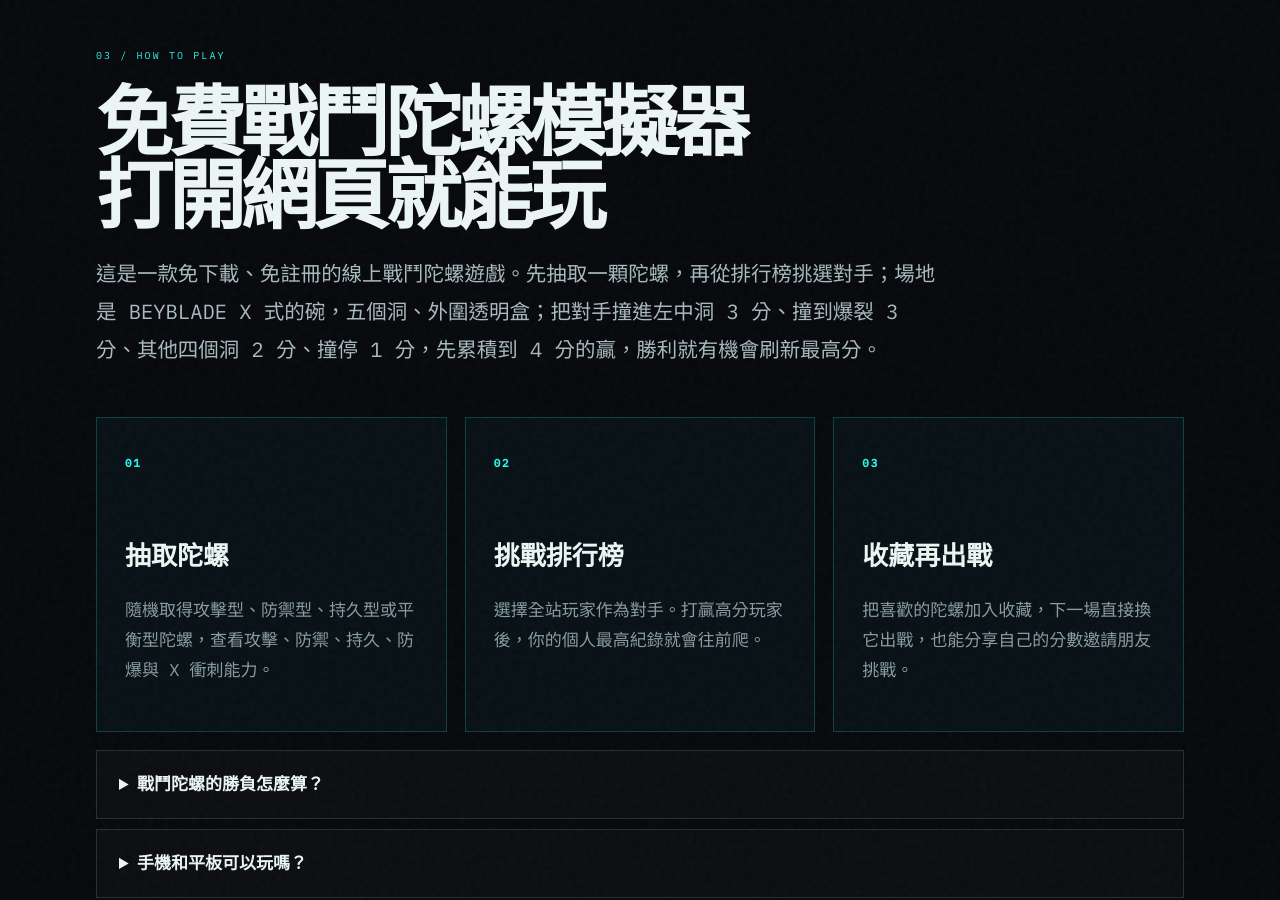
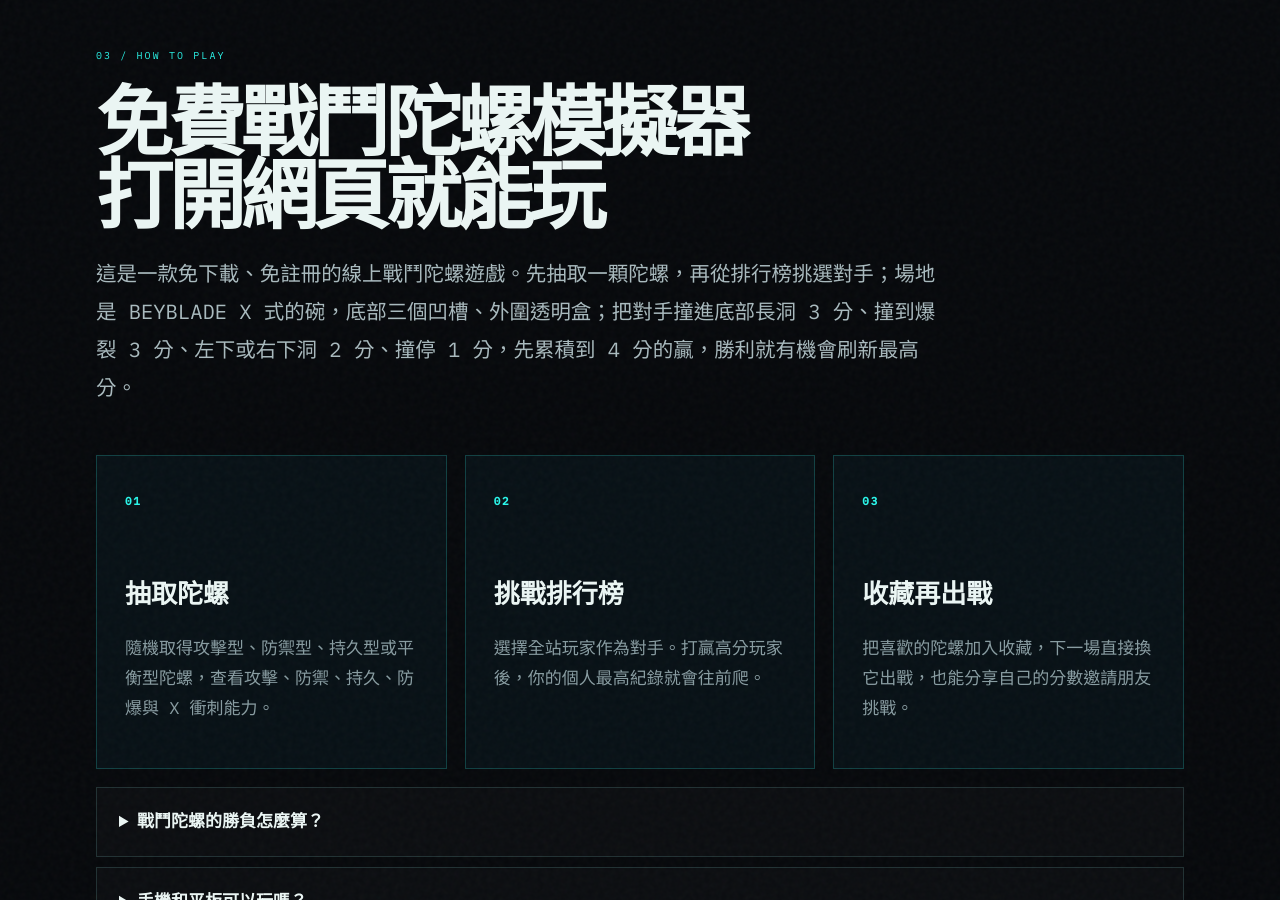
Before and after one commit to coomySF/coomySF.github.io, a Jekyll site: the page built from battle-top.html, in a window 1280 px wide and 900 px high, scrolled down 979 px. Built offline with Jekyll 4.4.1, drawn with Linux system fonts in a browser that asks for light colours; a script that is not in the unit is left out.

Commit message:
fix: stadium outline per the real product — two top bumps, three bottom pockets
The rim has two rounded bumps with a smooth dip between them on top (shape
only, no scoring). The three scoring pockets are all on the bottom: 左下
(+2), 右下 (+2) and a longer centre slot (+3). The two right-side notches
from the earlier description are gone. Bowl shifted up so the pockets sit
inside the transparent box. Copy, FAQ and JSON-LD updated.

Co-Authored-By: Claude Fable 5.1 <noreply@anthropic.com>
Claude-Session: https://claude.ai/code/session_01HK57JHMnFbwhVsurtocmVF

```diff
--- a/assets/js/battle-top.js
+++ b/assets/js/battle-top.js
@@ -383,22 +383,22 @@
     return (top.stats.stamina * .7 + top.stats.defense * .18 + top.stats.burst * .12) * (1 + typeEdge(top, rival) * .45);
   }
 
-  // 場地規則：撞進左上 / 左下 / 右上 / 右下洞 2 分、左中洞 3 分、把對手撞停 1 分；外圍透明盒會把陀螺彈回來，沒有「撞出場」
+  // 場地規則：撞進左下 / 右下洞 2 分、底部長洞 3 分、爆裂 3 分、把對手撞停 1 分；外圍透明盒會把陀螺彈回來，沒有「撞出場」
   // 一場是一連串事件：被撞進洞的還有機會彈回場內，所以分數會累加；有齒輪固軸的可以咬上藍色齒緣（X 軌道）衝刺再撞
-  const FINISH_POINTS = { 'pocket-top': 2, 'pocket-mid': 3, 'pocket-bottom': 2, 'pocket-right-top': 2, 'pocket-right-bottom': 2, burst: 3, spin: 1 };
-  const FINISH_LABELS = { 'pocket-top': '左上洞', 'pocket-mid': '左中洞', 'pocket-bottom': '左下洞', 'pocket-right-top': '右上洞', 'pocket-right-bottom': '右下洞', burst: '爆裂', spin: '撞停' };
+  const FINISH_POINTS = { 'pocket-left': 2, 'pocket-mid': 3, 'pocket-right': 2, burst: 3, spin: 1 };
+  const FINISH_LABELS = { 'pocket-left': '左下洞', 'pocket-mid': '底部長洞', 'pocket-right': '右下洞', burst: '爆裂', spin: '撞停' };
   // 爆裂：攻擊 + X 衝刺壓過對方的防爆，陀螺當場散開，+3 且比賽結束
   function burstChance(attacker, defender) {
     const pressure = (attacker.stats.attack * .48 + attacker.stats.xdash * .22) * (1 + typeEdge(attacker, defender) * .7);
     const resistance = defender.stats.burst * .72 + defender.stats.defense * .18 + defender.stats.stamina * .1;
     return clamp(.015, .3, .06 + (pressure - resistance) / 230);
   }
-  const SIDE_POCKETS = ['pocket-top', 'pocket-bottom', 'pocket-right-top', 'pocket-right-bottom'];
+  const SIDE_POCKETS = ['pocket-left', 'pocket-right'];
   function pickPocket(attacker) {
     const midWeight = clamp(.12, .4, .16 + attacker.stats.xdash / 300);
     const roll = Math.random();
     if (roll < midWeight) return 'pocket-mid';
-    return SIDE_POCKETS[Math.min(3, Math.floor((roll - midWeight) / (1 - midWeight) * 4))];
+    return SIDE_POCKETS[Math.min(1, Math.floor((roll - midWeight) / (1 - midWeight) * 2))];
   }
   // 齒輪固軸（Gear / Accel / Rush，或 X 衝刺 ≥ 40）才咬得上藍色齒緣
   function hasRailGear(top) {
@@ -408,7 +408,7 @@
     const sides = { player, enemy };
     const chance = { player: ringOutChance(enemy, player), enemy: ringOutChance(player, enemy) };   // key = 被撞進洞的一方
     const spin = { player: spinScore(player, enemy), enemy: spinScore(enemy, player) };
-    // 復活：進洞後在洞裡滾一滾還有機會跑出來，看防禦與持久；左中洞比較深，較難出來
+    // 復活：進洞後在洞裡滾一滾還有機會跑出來，看防禦與持久；底部長洞比較深，較難出來
     const escapeChance = (top, pocket) => clamp(.25, .7, .3 + (top.stats.defense * .3 + top.stats.stamina * .3) / 260) * (pocket === 'pocket-mid' ? .6 : 1);
     const events = [];
     const points = { player: 0, enemy: 0 };
@@ -542,16 +542,15 @@
       <radialGradient id="floorGlow"><stop offset="0" stop-color="#28f4e8" stop-opacity=".16"/><stop offset=".5" stop-color="#123343" stop-opacity=".12"/><stop offset="1" stop-color="#020407" stop-opacity="0"/></radialGradient>`;
 
     // BEYBLADE X 式場地：外圍透明盒（撞到會彈回）→ 藍齒緣的碗 → 左上 / 左中 / 左下三個洞 → 中央橙環
-    const ARENA = { cx: 480, cy: 362, rx: 312, ry: 236 };
+    const ARENA = { cx: 480, cy: 340, rx: 312, ry: 232 };
     state.arena = ARENA;
     draw.ellipse(860, 430).center(ARENA.cx, ARENA.cy).fill('url(#floorGlow)');
-    draw.rect(800, 560).radius(48).center(ARENA.cx, ARENA.cy).fill({ color: '#9fd8ff', opacity: .045 }).stroke({ color: '#bfe9ff', width: 2.5, opacity: .32 });
-    draw.rect(772, 532).radius(42).center(ARENA.cx, ARENA.cy).fill('none').stroke({ color: '#ffffff', width: 1, opacity: .1 });
-    // 碗不是正圓：左側整段鼓出一個 X 區——兩個圓弧凹槽（左上 / 左下 +2）夾一個往內凸的舌頭，舌根是方形深洞（左中 +3）；右側只有兩個小缺口（右上 / 右下 +2）
+    draw.rect(800, 590).radius(48).center(ARENA.cx, ARENA.cy + 10).fill({ color: '#9fd8ff', opacity: .045 }).stroke({ color: '#bfe9ff', width: 2.5, opacity: .32 });
+    draw.rect(772, 562).radius(42).center(ARENA.cx, ARENA.cy + 10).fill('none').stroke({ color: '#ffffff', width: 1, opacity: .1 });
+    // 碗不是正圓：上緣兩個圓凸起夾一個平滑點（造型，不得分）；能得分的三個凹槽都在底部——左下 +2、右下 +2、底部中間一個比較長的 +3
     const rad = deg => deg * Math.PI / 180;
     const hump = (theta, center, width) => { const d = Math.abs(((theta - center + 540) % 360) - 180); return d >= width ? 0 : (Math.cos(d / width * Math.PI) + 1) / 2; };
-    // 一個寬的鼓出（X 區）減掉中間一道窄的內凹（舌頭）= 兩個圓弧凹槽；右側兩個淺缺口
-    const radial = theta => 1 + .17 * hump(theta, 180, 48) - .13 * hump(theta, 180, 11) + .045 * hump(theta, -35, 9) + .045 * hump(theta, 35, 9);
+    const radial = theta => 1 + .13 * hump(theta, -118, 24) + .13 * hump(theta, -62, 24) + .085 * hump(theta, 122, 11) + .085 * hump(theta, 58, 11) + .07 * hump(theta, 90, 20);
     const bowlPoint = (theta, factor = 1) => [ARENA.cx + ARENA.rx * radial(theta) * factor * Math.cos(rad(theta)), ARENA.cy + ARENA.ry * radial(theta) * factor * Math.sin(rad(theta))];
     const bowlPath = factor => { const pts = []; for (let theta = 0; theta < 360; theta += 2) pts.push(bowlPoint(theta, factor)); return 'M' + pts.map(pt => pt.map(v => v.toFixed(1)).join(' ')).join(' L') + ' Z'; };
     draw.path(bowlPath(1.06)).fill('#10365c').stroke({ color: '#2f8fd6', width: 6, linejoin: 'round' });
@@ -561,21 +560,19 @@
     draw.ellipse(214, 162).center(ARENA.cx, ARENA.cy).fill('none').stroke({ color: '#ff5a2a', width: 4, opacity: .85 });
     draw.ellipse(190, 143).center(ARENA.cx, ARENA.cy).fill('#0a1015');
     const pockets = [
-      { id: 'pocket-top', angle: 160, factor: 1.09, points: 2, label: '+2', w: 84, h: 56 },
-      { id: 'pocket-mid', angle: 180, factor: 1.0, points: 3, label: '+3', w: 40, h: 34, slot: true },
-      { id: 'pocket-bottom', angle: 200, factor: 1.09, points: 2, label: '+2', w: 84, h: 56 },
-      { id: 'pocket-right-top', angle: -35, factor: 1.02, points: 2, label: '+2', w: 50, h: 34 },
-      { id: 'pocket-right-bottom', angle: 35, factor: 1.02, points: 2, label: '+2', w: 50, h: 34 }
+      { id: 'pocket-left', angle: 122, factor: 1.04, points: 2, label: '+2', w: 60, h: 40 },
+      { id: 'pocket-mid', angle: 90, factor: 1.03, points: 3, label: '+3', w: 150, h: 34, slot: true },
+      { id: 'pocket-right', angle: 58, factor: 1.04, points: 2, label: '+2', w: 60, h: 40 }
     ];
     const pocketLayer = draw.group().attr({ id: 'arena-pockets' });
     pockets.forEach(pocket => {
       [pocket.x, pocket.y] = bowlPoint(pocket.angle, pocket.factor);
       const g = pocketLayer.group().attr({ id: `arena-${pocket.id}` });
       pocket.ring = pocket.slot
-        ? g.rect(pocket.w, pocket.h).radius(6).center(pocket.x, pocket.y).fill('#03080d').stroke({ color: '#2f8fd6', width: 4 })
+        ? g.rect(pocket.w, pocket.h).radius(pocket.h / 2).center(pocket.x, pocket.y).fill('#03080d').stroke({ color: '#2f8fd6', width: 4 })
         : g.ellipse(pocket.w, pocket.h).center(pocket.x, pocket.y).fill('#05101a').stroke({ color: '#1a6fb5', width: 2, opacity: .7 });
       if (!pocket.slot) g.ellipse(pocket.w * .62, pocket.h * .6).center(pocket.x, pocket.y).fill('#03080d');
-      const [lx, ly] = bowlPoint(pocket.angle, pocket.slot ? 1.16 : pocket.factor + .14);
+      const [lx, ly] = bowlPoint(pocket.angle, pocket.factor + .12);
       g.text(pocket.label).font({ family: 'IBM Plex Mono', size: 20, weight: 700 }).fill(pocket.points === 3 ? '#ff8a3d' : '#7fd3ff').center(lx, ly).attr({ 'paint-order': 'stroke', stroke: '#03080d', 'stroke-width': 4 });
     });
     state.pockets = pockets;
--- a/battle-top.html
+++ b/battle-top.html
@@ -18,7 +18,7 @@ keywords:
   - 想法變產品
   - MVP 快速上線
 ---
-<link rel="stylesheet" href="{{ '/assets/css/battle-top.css' | relative_url }}?v=20260906-5">
+<link rel="stylesheet" href="{{ '/assets/css/battle-top.css' | relative_url }}?v=20260906-6">
 <script>document.documentElement.classList.add('battle-top-page');</script>
 <script type="application/ld+json">
 {
@@ -47,7 +47,7 @@ keywords:
   "@type": "FAQPage",
   "mainEntity": [
     {"@type":"Question","name":"這個戰鬥陀螺模擬器怎麼玩？","acceptedAnswer":{"@type":"Answer","text":"選擇頭像和暱稱後進入競技場，抽一顆陀螺、挑選排行榜對手，再按下戰鬥開始。勝利後可以刷新自己的最高分。"}},
-    {"@type":"Question","name":"戰鬥陀螺的勝負怎麼計算？","acceptedAnswer":{"@type":"Answer","text":"場地是 BEYBLADE X 式的碗，左上、左中、左下、右上、右下共五個洞，外圍有透明盒不會撞出場。把對手撞進左中洞得 3 分、撞到爆裂得 3 分、其他四個洞得 2 分、把對手撞停得 1 分；每回合一個結局，先累積到 4 分的贏。模擬器綜合攻擊、防禦、持久、防爆、X 衝刺與類型特性計算，再加入少量隨機變化。"}},
+    {"@type":"Question","name":"戰鬥陀螺的勝負怎麼計算？","acceptedAnswer":{"@type":"Answer","text":"場地是 BEYBLADE X 式的碗，底部有三個凹槽，外圍有透明盒不會撞出場。把對手撞進底部長洞得 3 分、撞到爆裂得 3 分、左下或右下洞得 2 分、把對手撞停得 1 分；每回合一個結局，先累積到 4 分的贏。模擬器綜合攻擊、防禦、持久、防爆、X 衝刺與類型特性計算，再加入少量隨機變化。"}},
     {"@type":"Question","name":"需要下載或註冊嗎？","acceptedAnswer":{"@type":"Answer","text":"不用下載，也不用註冊。使用手機、平板或電腦瀏覽器打開網頁就能免費玩。"}}
   ]
 }
@@ -150,7 +150,7 @@ keywords:
     </div>
 
     <div class="arena-stage-wrap">
-      <div id="arena-stage" class="arena-stage" role="img" aria-label="玩家與對手的兩顆戰鬥陀螺在 BEYBLADE X 式場地中對戰：左上、左中、左下、右上、右下共五個洞，外圍是透明盒"></div>
+      <div id="arena-stage" class="arena-stage" role="img" aria-label="玩家與對手的兩顆戰鬥陀螺在 BEYBLADE X 式場地中對戰：底部有左下、右下與中間長洞三個凹槽，外圍是透明盒"></div>
       <div class="battle-effect-banner" id="battle-effect-banner" aria-live="polite" hidden>
         <span id="battle-effect-icon">⚡</span>
         <div><small>ENHANCED IMPACT</small><strong id="battle-effect-name">雷霆強化</strong></div>
@@ -162,7 +162,7 @@ keywords:
       </div>
       <div class="arena-scoreboard" id="arena-scoreboard" aria-live="polite" hidden><span>YOU</span><b id="score-player">0</b><i>:</i><b id="score-enemy">0</b><span>RIVAL</span></div>
       <div class="launch-countdown" id="launch-countdown" aria-live="assertive" aria-atomic="true"></div>
-      <p class="arena-rules">先到 <b>4 分</b>的贏 · 左中洞 <b>+3</b> · 爆裂 <b>+3</b> · 其他四個洞 <b>+2</b> · 撞停 <b>+1</b> · 進洞可能滾出來 · 齒輪固軸會咬上藍線衝刺</p>
+      <p class="arena-rules">先到 <b>4 分</b>的贏 · 底部長洞 <b>+3</b> · 爆裂 <b>+3</b> · 左下／右下洞 <b>+2</b> · 撞停 <b>+1</b> · 進洞可能滾出來 · 齒輪固軸會咬上藍線衝刺</p>
       <div class="arena-hud" aria-hidden="true">
         <span>STADIUM // X</span>
         <span id="arena-status">AWAITING CORE</span>
@@ -221,7 +221,7 @@ keywords:
       <div class="product-parts" id="top-parts"><span class="part-chip"><small>上蓋<i>Blade</i></small><strong>—</strong></span><span class="part-chip"><small>軸心<i>Ratchet</i></small><strong>—</strong></span><span class="part-chip"><small>固軸<i>Bit</i></small><strong>—</strong></span></div>
       <div class="stat-grid" id="stat-grid"></div>
       <p class="core-skill"><span>PRODUCT CHARACTER</span><strong id="top-skill">——</strong></p>
-      <p class="product-source">攻擊、防禦、持久、防爆、X 衝刺與類型相剋會共同決定對手被撞進哪個洞、或先被撞停：左上、左下、右上、右下洞 2 分、左中洞 3 分、爆裂 3 分、撞停 1 分；被撞進洞的還有機會滾出來；每回合一個結局，回合之間重新發射，先累積到 4 分的贏；有齒輪固軸的陀螺會咬上藍色齒緣沿軌道衝刺。每次碰撞另含少量隨機。數值依官方商品特性轉換為遊戲模擬值，並非官方戰力或實測勝率。非官方同人模擬器；商品名稱與圖片 © TOMY。</p>
+      <p class="product-source">攻擊、防禦、持久、防爆、X 衝刺與類型相剋會共同決定對手被撞進哪個洞、或先被撞停：左下、右下洞 2 分、底部長洞 3 分、爆裂 3 分、撞停 1 分；被撞進洞的還有機會滾出來；每回合一個結局，回合之間重新發射，先累積到 4 分的贏；有齒輪固軸的陀螺會咬上藍色齒緣沿軌道衝刺。每次碰撞另含少量隨機。數值依官方商品特性轉換為遊戲模擬值，並非官方戰力或實測勝率。非官方同人模擬器；商品名稱與圖片 © TOMY。</p>
     </article>
 
     <div class="battle-collection-picker" id="battle-collection-picker" role="dialog" aria-modal="true" aria-labelledby="collection-picker-title" hidden>
@@ -336,14 +336,14 @@ keywords:
   <section class="battle-guide" aria-labelledby="battle-guide-title">
     <p class="section-index">03 / HOW TO PLAY</p>
     <h2 id="battle-guide-title">免費戰鬥陀螺模擬器<br>打開網頁就能玩</h2>
-    <p class="battle-guide__lead">這是一款免下載、免註冊的線上戰鬥陀螺遊戲。先抽取一顆陀螺，再從排行榜挑選對手；場地是 BEYBLADE X 式的碗，五個洞、外圍透明盒；把對手撞進左中洞 3 分、撞到爆裂 3 分、其他四個洞 2 分、撞停 1 分，先累積到 4 分的贏，勝利就有機會刷新最高分。</p>
+    <p class="battle-guide__lead">這是一款免下載、免註冊的線上戰鬥陀螺遊戲。先抽取一顆陀螺，再從排行榜挑選對手；場地是 BEYBLADE X 式的碗，底部三個凹槽、外圍透明盒；把對手撞進底部長洞 3 分、撞到爆裂 3 分、左下或右下洞 2 分、撞停 1 分，先累積到 4 分的贏，勝利就有機會刷新最高分。</p>
     <div class="battle-guide__grid">
       <article><span>01</span><h3>抽取陀螺</h3><p>隨機取得攻擊型、防禦型、持久型或平衡型陀螺，查看攻擊、防禦、持久、防爆與 X 衝刺能力。</p></article>
       <article><span>02</span><h3>挑戰排行榜</h3><p>選擇全站玩家作為對手。打贏高分玩家後，你的個人最高紀錄就會往前爬。</p></article>
       <article><span>03</span><h3>收藏再出戰</h3><p>把喜歡的陀螺加入收藏，下一場直接換它出戰，也能分享自己的分數邀請朋友挑戰。</p></article>
     </div>
     <div class="battle-guide__faq">
-      <details><summary>戰鬥陀螺的勝負怎麼算？</summary><p>撞進左中洞 3 分、撞到爆裂 3 分、左上、左下、右上、右下洞 2 分、把對手撞停 1 分；被撞進洞的還有機會滾出來繼續打；每回合一個結局，回合之間重新發射，先累積到 4 分的贏。有齒輪固軸（Gear、Accel、Rush）的陀螺會咬上藍色齒緣沿軌道衝刺，那一撞更容易把對手撞進洞。攻擊、防禦、持久、防爆、X 衝刺和類型特性都會影響結果，另外保留少量隨機變化。</p></details>
+      <details><summary>戰鬥陀螺的勝負怎麼算？</summary><p>撞進底部長洞 3 分、撞到爆裂 3 分、左下或右下洞 2 分、把對手撞停 1 分；被撞進洞的還有機會滾出來繼續打；每回合一個結局，回合之間重新發射，先累積到 4 分的贏。有齒輪固軸（Gear、Accel、Rush）的陀螺會咬上藍色齒緣沿軌道衝刺，那一撞更容易把對手撞進洞。攻擊、防禦、持久、防爆、X 衝刺和類型特性都會影響結果，另外保留少量隨機變化。</p></details>
       <details><summary>手機和平板可以玩嗎？</summary><p>可以。遊戲以手機和平板操作為主，不需要安裝 App，使用瀏覽器打開就能玩。</p></details>
       <details><summary>這是官方戰鬥陀螺遊戲嗎？</summary><p>不是。本頁是個人製作的非官方同人模擬器，遊戲能力值是依商品特性轉換的模擬數據，並非官方戰力或實測勝率。</p></details>
     </div>
@@ -363,4 +363,4 @@ keywords:
 <script>window.BATTLE_TOP_SCORE_ENDPOINT = {{ site.battle_top_score_endpoint | default: '' | jsonify }};</script>
 <script>window.BATTLE_TOP_SUPABASE_URL = {{ site.battle_top_supabase_url | default: '' | jsonify }};</script>
 <script>window.BATTLE_TOP_SUPABASE_PUBLISHABLE_KEY = {{ site.battle_top_supabase_publishable_key | default: '' | jsonify }};</script>
-<script src="{{ '/assets/js/battle-top.js' | relative_url }}?v=20260906-5" defer></script>
+<script src="{{ '/assets/js/battle-top.js' | relative_url }}?v=20260906-6" defer></script>
```
